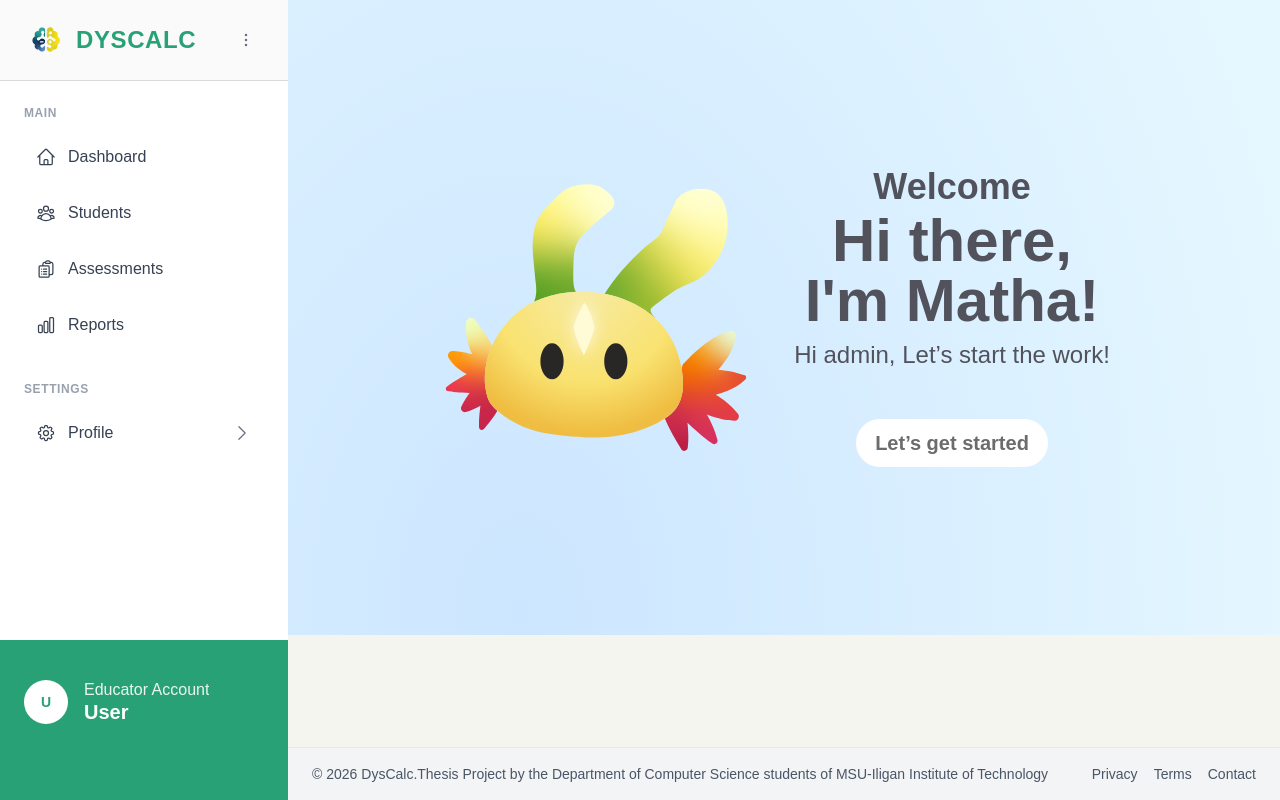
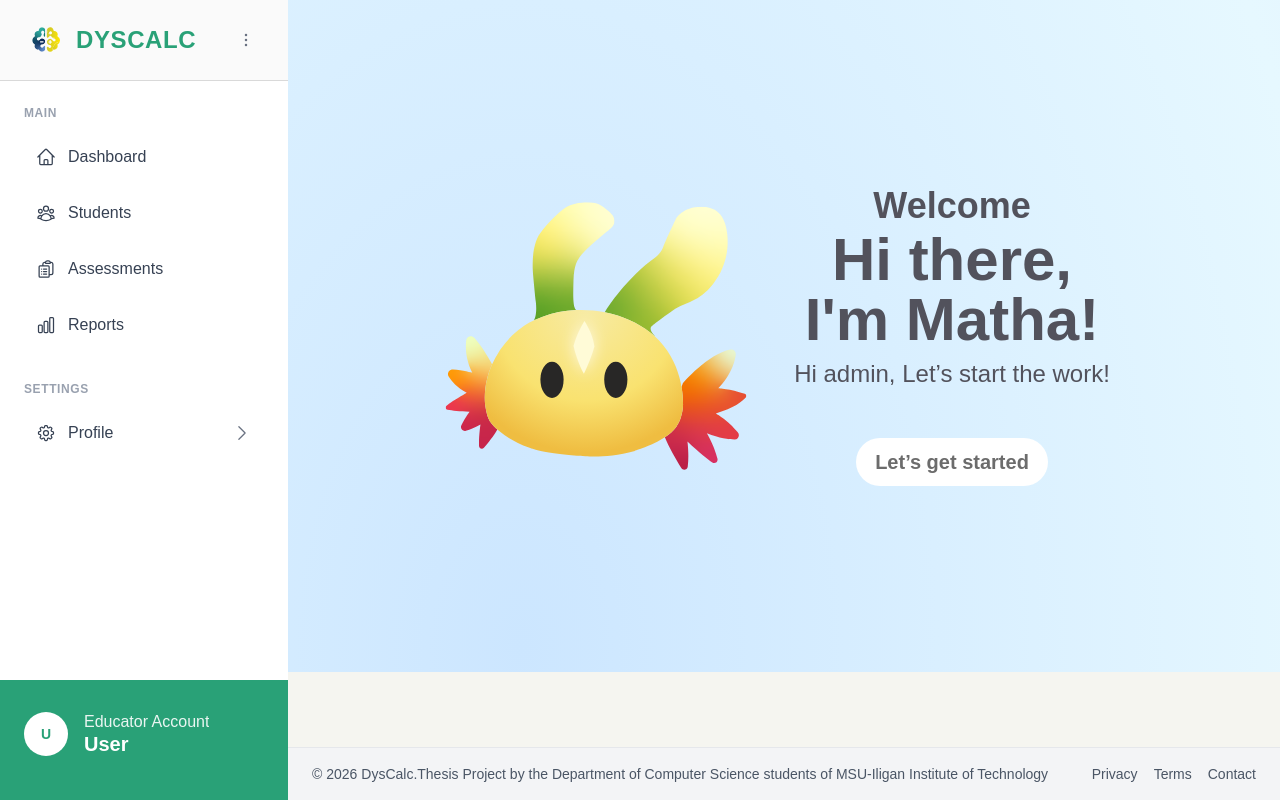
Before and after one commit to DysCalc/DysCalc-App-Frontend, a Next.js app: page /educator/dashboard in a window 1280 px wide. Built offline with nearby package versions, Linux system fonts and the light colour scheme; no server answers; a web font is replaced by a local one.

Commit message:
Minor fix  in educators dashboard and sidebar.

```diff
--- a/app/educator/dashboard/page.tsx
+++ b/app/educator/dashboard/page.tsx
@@ -5,7 +5,7 @@ export default function TeacherDashboard() {
     <div className="flex h-full w-full flex-col">
 
       {/* HERO = 80% (matches sidebar 2 + 6) */}
-      <div className="flex flex-[85%] w-full bg-[radial-gradient(ellipse_200.56%_459.76%_at_23.54%_96.38%,_#CCE6FF_0%,_#E6F8FF_42%,_#D1D6FF_100%)]">
+      <div className="flex flex-[90%] w-full bg-[radial-gradient(ellipse_200.56%_459.76%_at_23.54%_96.38%,_#CCE6FF_0%,_#E6F8FF_42%,_#D1D6FF_100%)]">
 
         {/* LEFT */}
         <div className="flex w-1/2 items-center justify-end">
@@ -45,7 +45,7 @@ export default function TeacherDashboard() {
       </div>
 
       {/* BOTTOM SPACE = 20% (matches sidebar avatar section) */}
-      <div className="flex-[15%]" />
+      <div className="flex-[10%]" />
 
     </div>
   );
--- a/components/educator/TeacherSidebar.tsx
+++ b/components/educator/TeacherSidebar.tsx
@@ -119,7 +119,7 @@ export default function TeacherSidebar() {
       </div>
 
       {/* Nav = 60% */}
-      <nav className={`${collapsed ? "px-3 py-6" : "px-6 py-6"} flex-[65%] overflow-y-auto`}>
+      <nav className={`${collapsed ? "px-3 py-6" : "px-6 py-6"} flex-[70%] overflow-y-auto`}>
         <p
           className={`mb-3 text-xs font-semibold uppercase tracking-wider text-gray-400 transition-all duration-300 ${
             collapsed ? "text-center text-[10px]" : ""
@@ -247,11 +247,11 @@ export default function TeacherSidebar() {
       </nav>
 
       <div
-        className={`flex flex-[15%] bg-[#29A177] text-white transition-all duration-500 ${
+        className={`flex flex-[10%] bg-[#29A177] text-white transition-all duration-500 ${
           collapsed ? "justify-center px-3 py-5" : "px-6 py-6"
         }`}
       >
-        <div className={`flex mt-4 ${collapsed ? "justify-start" : "gap-4"}`}>
+        <div className={`flex mt-2 ${collapsed ? "justify-start" : "gap-4"}`}>
           <div className="h-11 w-11 shrink-0 overflow-hidden rounded-full bg-white transition-all duration-300 hover:scale-105 hover:ring-4 hover:ring-white/40 hover:ring-offset-2 hover:ring-offset-[#29A177]">
             {avatarUrl ? (
               <Image
```
